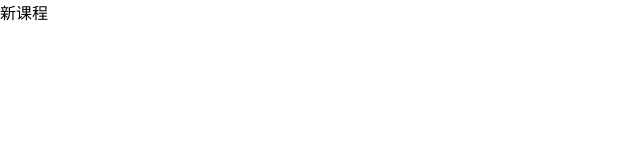
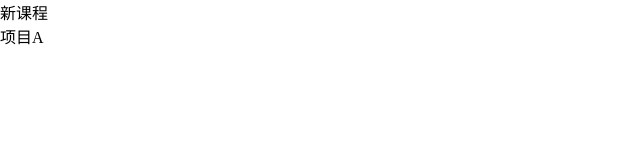
Before and after one commit to Zccmo/yst, a plain HTML site: page index.html in a window 1280 px wide. Shown: the full height of the page, 0-640 px from the left. Drawn offline with Linux system fonts and the light colour scheme.

Commit message:
已写好项目主页

```diff
--- a/index.html
+++ b/index.html
@@ -7,5 +7,6 @@
 </head>
 <body>
 	新课程
+	<p>项目A</p>
 </body>
 </html>
```
